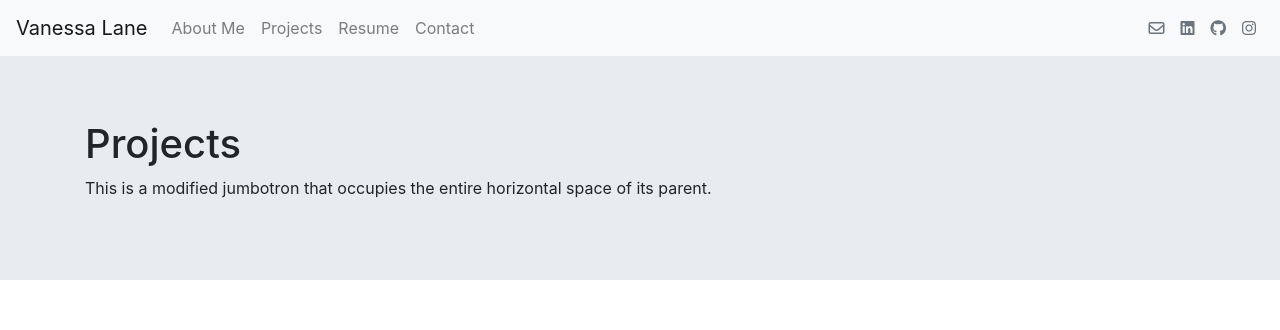
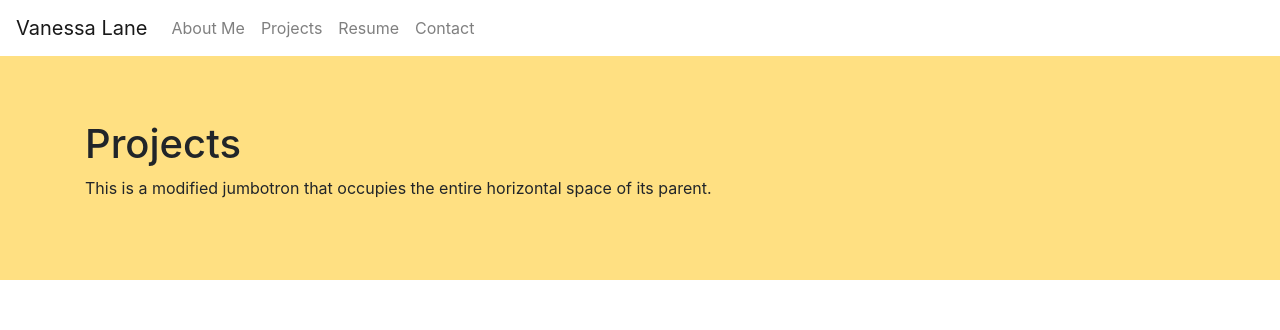
Before and after one commit to vanessalane/portfolio, a React (Create React App) app: page / in a window 1280 px wide. Shown: the top 330 px of the page. Built offline with nearby package versions, Linux system fonts and the light colour scheme.

Commit message:
add material-colors

```diff
--- a/package.json
+++ b/package.json
@@ -9,6 +9,7 @@
     "@testing-library/user-event": "^7.2.1",
     "bootstrap": "^4.5.2",
     "font-awesome": "^4.7.0",
+    "material-colors": "^1.2.6",
     "react": "^16.13.1",
     "react-bootstrap": "^1.3.0",
     "react-dom": "^16.13.1",
--- a/src/components/Footer/index.js
+++ b/src/components/Footer/index.js
@@ -30,7 +30,7 @@ function Footer() {
     },
   ]
   return (
-    <footer className="bg-light">
+    <footer className="bg-amber-50">
       <Container fluid>
       <Row className="text-center">
         <Col>
--- a/src/components/Header/index.js
+++ b/src/components/Header/index.js
@@ -1,74 +1,28 @@
 import React from 'react';
 
+// import bootstrap components
+import Container from 'react-bootstrap/Container';
+import Jumbotron from 'react-bootstrap/Jumbotron';
+import Nav from 'react-bootstrap/Nav';
 import Navbar from 'react-bootstrap/Navbar';
-import Nav from 'react-bootstrap/Nav';
-import OverlayTrigger from 'react-bootstrap/OverlayTrigger';
-import Tooltip from 'react-bootstrap/Tooltip';
-
-import Jumbotron from 'react-bootstrap/Jumbotron';
-import Container from 'react-bootstrap/Container';
 
 function Header() {
-  const contactLinks = [
-    {
-      "tooltip": "Email",
-      "url": "mailto:vlane0593@gmail.com",
-      "classes": "far fa-envelope"
-    },
-    {
-      "tooltip": "LinkedIn",
-      "url": "https://www.linkedin.com/in/vanessa-lane/",
-      "classes": "fab fa-linkedin"
-    },
-    {
-      "tooltip": "GitHub",
-      "url": "https://github.com/vanessalane",
-      "classes": "fab fa-github"
-    },
-    {
-      "tooltip": "Instagram",
-      "url": "https://www.instagram.com/vl.pottery/",
-      "classes": "fab fa-instagram"
-    },
-  ]
-
   return(
     <>
-      <Navbar bg="light" expand="lg">
+      <Navbar expand="lg">
         <Navbar.Brand href="#home">Vanessa Lane</Navbar.Brand>
         <Navbar.Toggle aria-controls="basic-navbar-nav" />
         <Navbar.Collapse id="basic-navbar-nav">
           <Nav className="mr-auto">
-            <Nav.Link href="#home">About Me</Nav.Link>
-            <Nav.Link href="#link">Projects</Nav.Link>
-            <Nav.Link href="#link">Resume</Nav.Link>
-            <Nav.Link href="#link">Contact</Nav.Link>
-          </Nav>
-          <Nav className="d-none d-lg-flex">
-            {contactLinks.map((contactLink) => {
-              return (<OverlayTrigger
-                key={`${contactLink.tooltip}_footer`}
-                placement="bottom"
-                overlay={
-                  <Tooltip>
-                    {contactLink.tooltip}
-                  </Tooltip>
-                }
-              >
-                <Nav.Link
-                  href={contactLink.url}
-                  // target="_blank"
-                  // rel="noopener noreferrer"
-                  className="text-muted">
-                    <span><i className={contactLink.classes}></i></span>
-                </Nav.Link>
-              </OverlayTrigger>)
-            })}
+            <Nav.Link href="#about">About Me</Nav.Link>
+            <Nav.Link href="#projects">Projects</Nav.Link>
+            <Nav.Link href="#resume">Resume</Nav.Link>
+            <Nav.Link href="#contact">Contact</Nav.Link>
           </Nav>
         </Navbar.Collapse>
       </Navbar>
 
-      <Jumbotron fluid>
+      <Jumbotron fluid className="bg-amber-200">
         <Container>
           <h1>Projects</h1>
           <p>
```
Also changed, not shown: src/App.js (+6 -3 lines), 1 other file (tests, documents, lock files or other folders).
